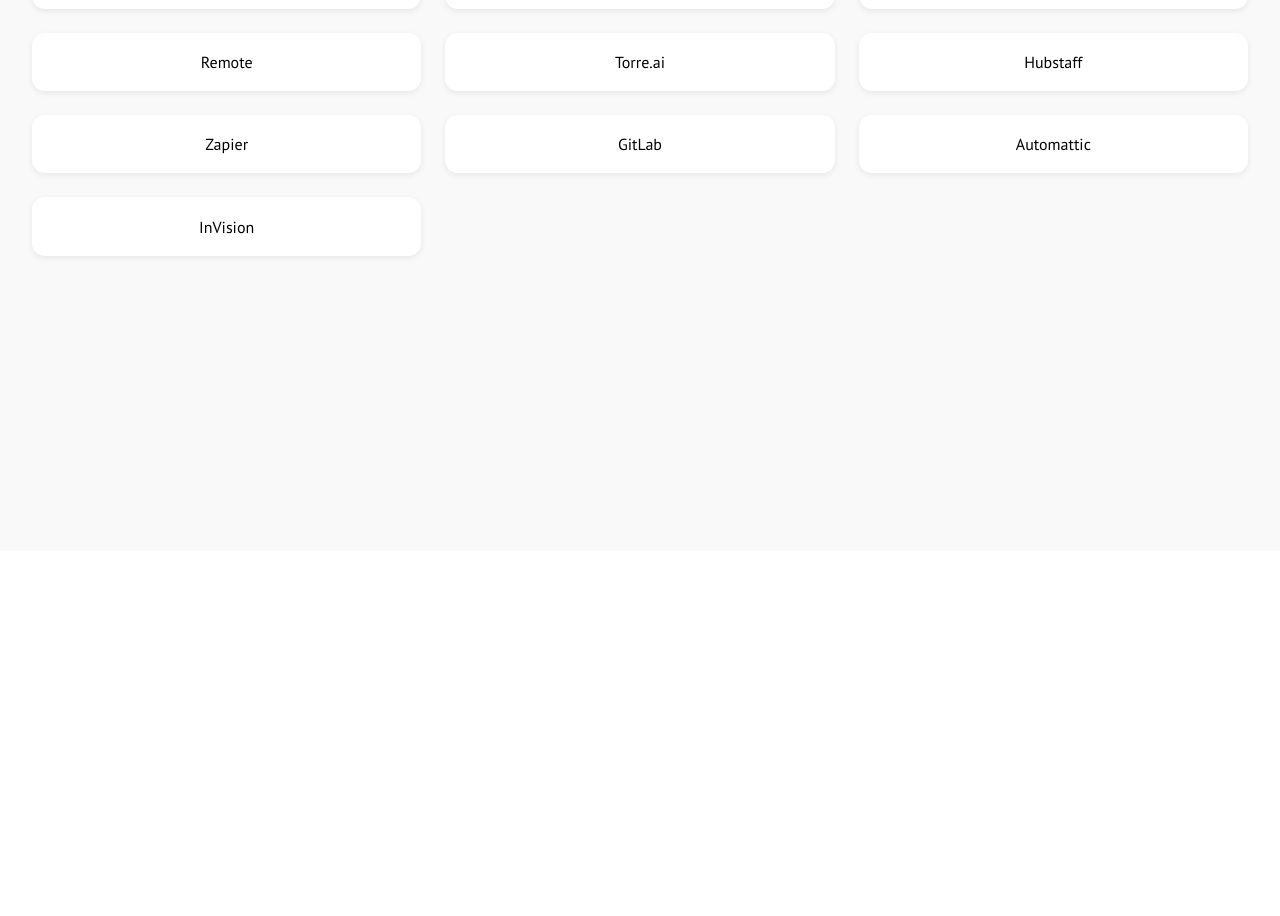
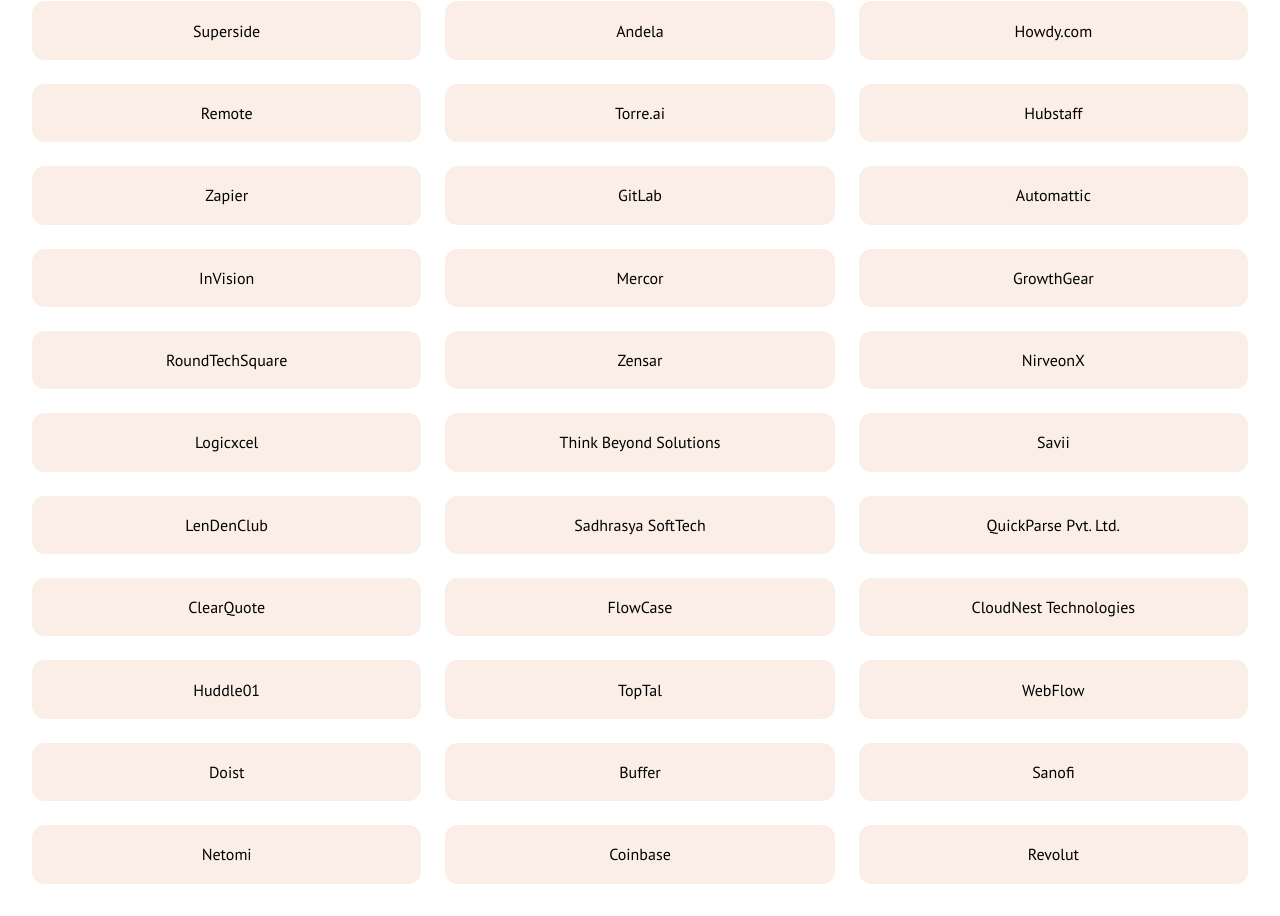
Before and after one commit to Yashvi-Khandelwal/CareerGrid-Website, a React (Vite) app: page /remote in a window 1280 px wide. Shown: the part 306-1222 px from the top of the page. Before the commit the page ends 857 px from the top, so only its background shows below. Built offline with nearby package versions, Linux system fonts and the light colour scheme.

Commit message:
done with the remote section

```diff
--- a/src/data/remoteCompaniesData.js
+++ b/src/data/remoteCompaniesData.js
@@ -1,5 +1,3 @@
-// src/data/RemoteCompanies.js
-
 export const remoteCompanies = [
  { id: 1, name: "Superside" },
   { id: 2, name: "Andela" },
@@ -10,5 +8,28 @@
   { id: 7, name: "Zapier" },
   { id: 8, name: "GitLab" },
   { id: 9, name: "Automattic" },
-  { id: 10, name: "InVision" }
+  { id: 10, name: "InVision" },
+  { id: 11, name: "Mercor" },
+  { id: 12, name: "GrowthGear" },
+  { id: 13, name: "RoundTechSquare" },
+  { id: 14, name: "Zensar" },
+  { id: 15, name: "NirveonX" },
+  { id: 16, name: "Logicxcel" },
+  { id: 17, name: "Think Beyond Solutions" },
+  { id: 18, name: "Savii" },
+  { id: 19, name: "LenDenClub" },
+  { id: 20, name: "Sadhrasya SoftTech" },
+  { id: 21, name: "QuickParse Pvt. Ltd." },
+  { id: 22, name: "ClearQuote" },
+  { id: 23, name: "FlowCase" },
+  { id: 24, name: "CloudNest Technologies" },
+  { id: 25, name: "Huddle01" },
+  { id: 26, name: "TopTal" },
+  { id: 27, name: "WebFlow" },
+  { id: 28, name: "Doist" },
+  { id: 29, name: "Buffer" },
+  { id: 30, name: "Sanofi" },
+  { id: 31, name: "Netomi" },
+  { id: 32, name: "Coinbase" },
+  { id: 33, name: "Revolut" }
 ];
--- a/src/pages/Remote.css
+++ b/src/pages/Remote.css
@@ -1,7 +1,6 @@
 .remote-container {
   padding: 2rem;
   min-height: 100vh;
-  background-color: #f9f9f9;
 }
 
 .remote-hero {
@@ -22,23 +21,19 @@
   color: #555;
 }
 
-/* Grid container for company cards */
 .remote-grid {
   display: grid;
   grid-template-columns: repeat(auto-fit, minmax(18rem, 1fr));
   gap: 1.5rem;
 }
 
-/* Individual company card */
 .remote-card {
-  background-color: #ffffff;
+  background-color: #faeee7;
   padding: 1.2rem;
   border-radius: 0.8rem;
-  box-shadow: 0 2px 6px rgba(0, 0, 0, 0.08);
   text-align: center;
   font-weight: 500;
   font-size: 1rem;
-  cursor: default;
   transition: transform 0.2s, box-shadow 0.2s;
 }
 
@@ -47,7 +42,6 @@
   box-shadow: 0 6px 12px rgba(0, 0, 0, 0.12);
 }
 
-/* Responsive adjustments */
 @media (max-width: 992px) {
   .remote-grid {
     grid-template-columns: repeat(auto-fit, minmax(15rem, 1fr));
--- a/src/pages/Remote.jsx
+++ b/src/pages/Remote.jsx
@@ -1,13 +1,16 @@
 import "./Remote.css";
 import { remoteCompanies } from "../data/remoteCompaniesData";
 
-export const Remote = () =>{
-    return(
-           <section className="remote-container">
+export const Remote = () => {
+  return (
+    <section className="remote-container">
       <div className="remote-hero">
         <h1>Explore Remote Opportunities</h1>
         <p>
-          Discover companies offering remote positions across domains. This section lists publicly available company names that provide remote work options. The list is small now but scalable for future updates.
+          This section presents a list of companies that offer remote opportunities.
+          While not every role at these companies is fully remote, the list provides a clear reference of organizations with remote-friendly positions.
+          Only company names are displayed here for simplicity and clarity.
+          The list is currently limited and will be expanded as additional information becomes available, providing a reliable starting point for exploring remote career options.
         </p>
       </div>
 
@@ -19,5 +22,5 @@
         ))}
       </div>
     </section>
-    )
+  )
 }
```
